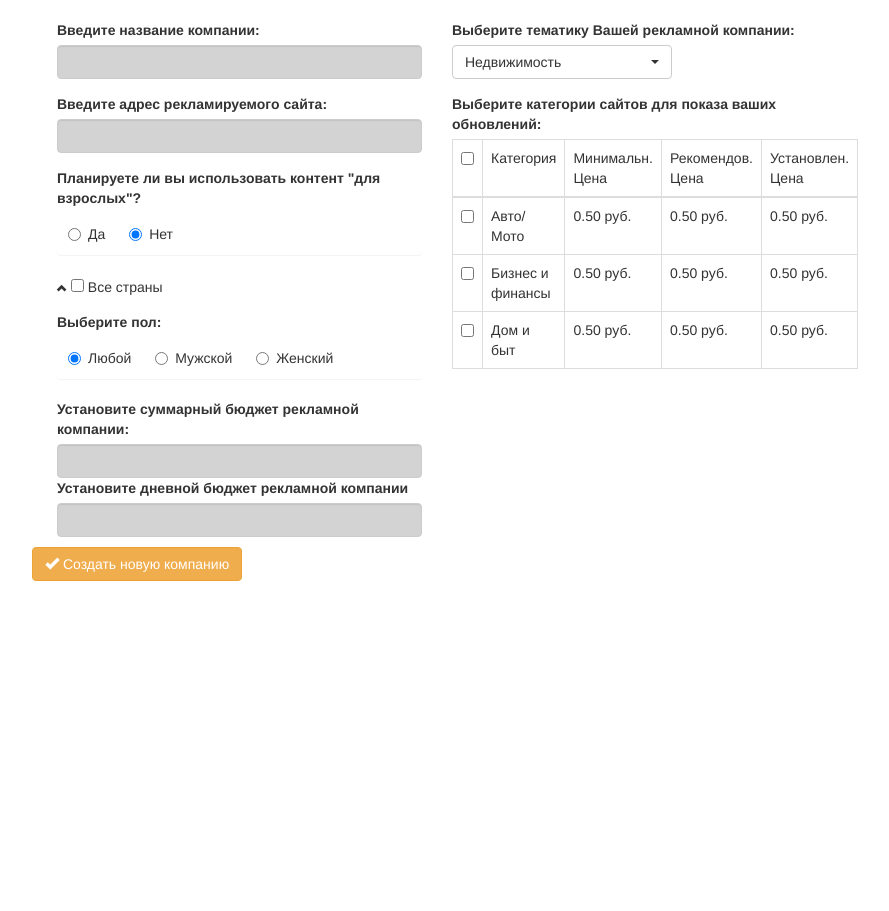
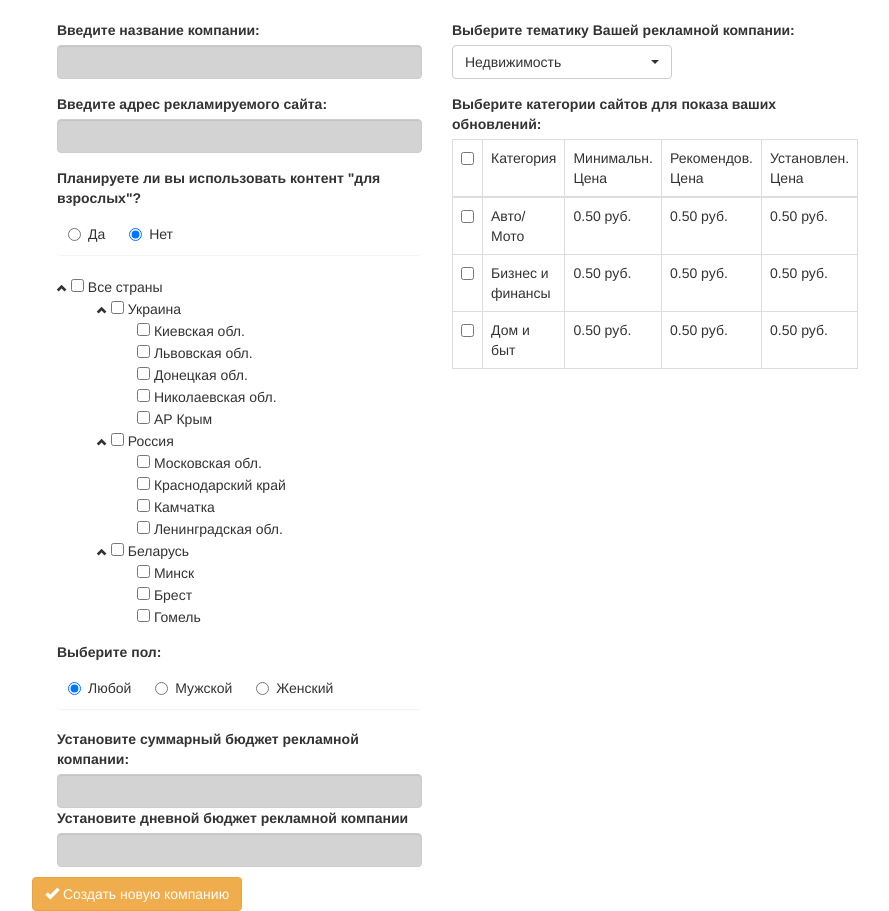
Before and after one commit to oleksii-mazurik/ads-form, a plain HTML site: page index.html in a window 1280 px wide. Shown: the whole page, without its empty margins (203-1092 px from the left). Before the commit the page ends 800 px from the top, so only its background shows below. Drawn offline with Linux system fonts and the light colour scheme.

Commit message:
added children functionality

```diff
--- a/js/script.js
+++ b/js/script.js
@@ -16,16 +16,19 @@ var Region = function Region(options) {
     this.instanceOf = function() {
         return _instanceOf;
     };
+    console.log(this.name);
+    console.log(this.children);
 };
 
 Region.prototype.addChildren = function(kids){
+    //console.log(this)
     this.children = [];
-    console.log(kids.length);
-    //debugger;
     for (var i = 0; i < kids.length; i++) {
-        this.addChild(kids[i], this);
+        //console.log(this.addChild(kids[i], this));
+        this.children.push(this.addChild(kids[i], this));
     }
-    return this;
+
+    return this.children;
 };
 
 Region.prototype.setState = function setState(parentStatus) {
@@ -41,14 +44,12 @@ Region.prototype.setState = function setState(parentStatus) {
 };
 
 Region.prototype.addChild = function addChild(child, parentNode) {
-    //debugger;
-    console.log(child);
     if(child.instanceOf() == 'Region') {
         child.parent = parentNode;
-        parentNode.children.push(child);
+        //parentNode.children.push(child);
     }
-    console.log(child);
-    return this;
+    //console.log(child);
+    return child;
 };
 
 //Region.findParent = function(tree, node) {
@@ -160,6 +161,8 @@ var viewModel = function() {
         ]
     });
 
+    //console.log(self.geo.children.length);
+
     //self.geo.setChecked();
 
     //Region.prototype.toJSON = function() {
```
Also changed, not shown: index.html (+3 -0 lines).
